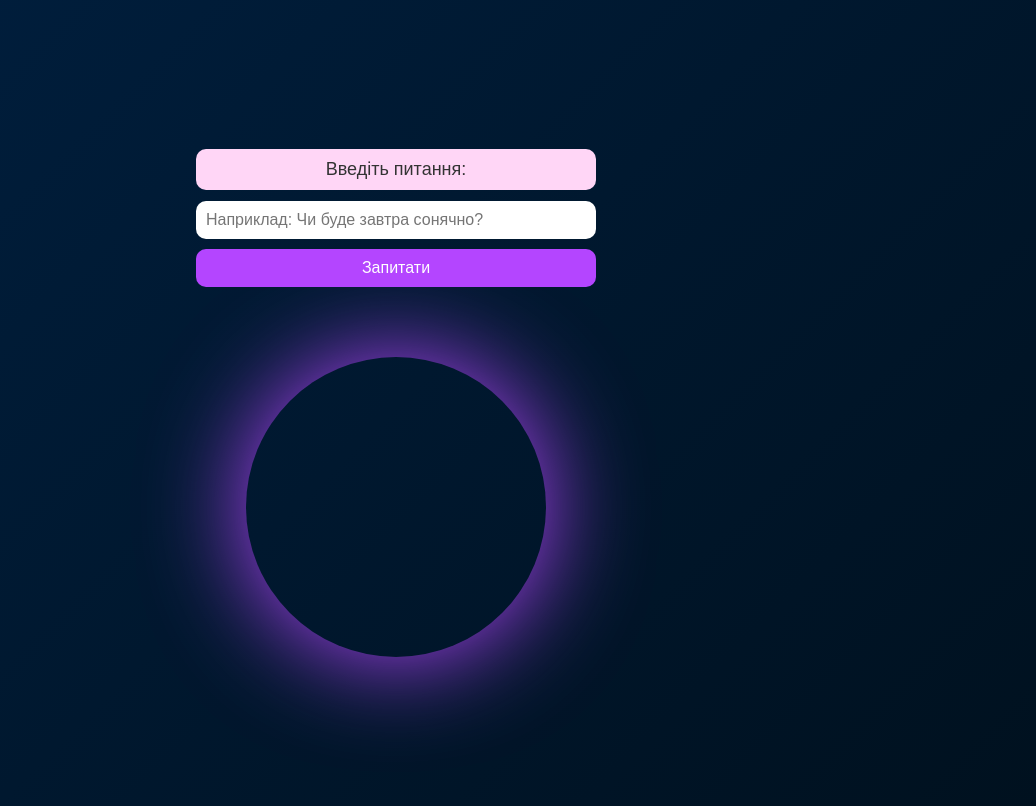
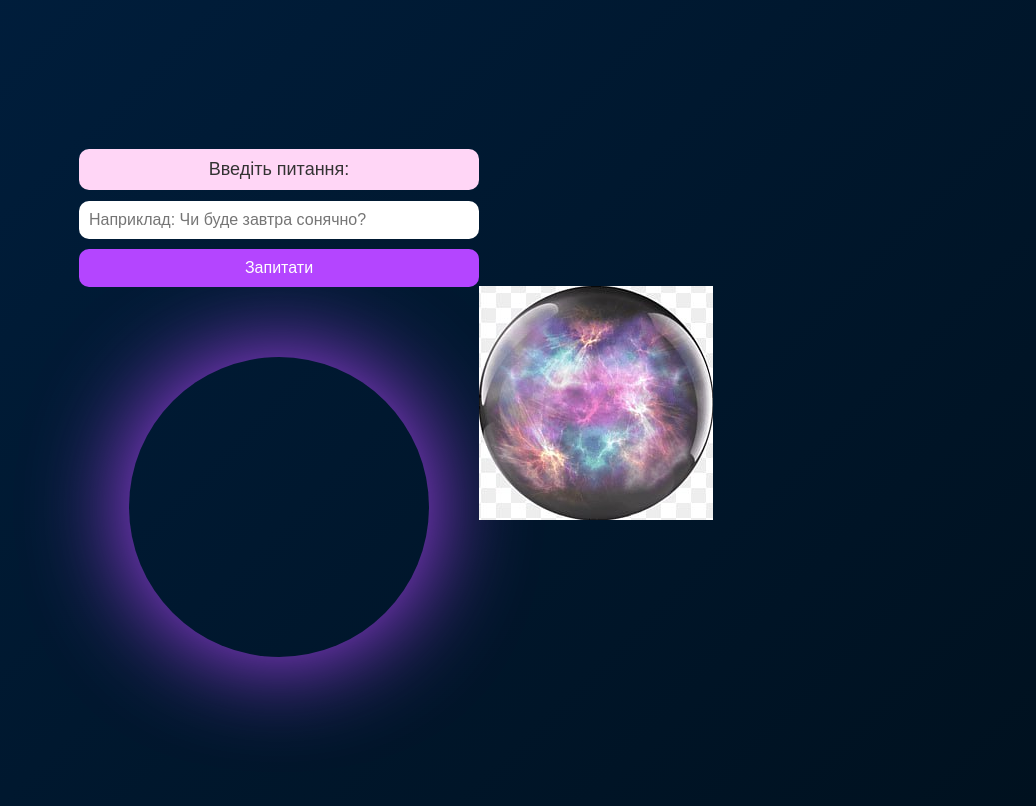
Before and after one commit to vlad123addd-dot/magic, a plain HTML site: page index.html in a window 1280 px wide. Shown: the whole page, without its empty margins (244-1280 px from the left). Drawn offline with Linux system fonts and the light colour scheme.

Commit message:
Update index.html

```diff
--- a/index.html
+++ b/index.html
@@ -8,5 +8,6 @@
 </head>
 <body>
     <script src="script.js"></script>
+    <img src="photo_2025-11-16_23-50-49.jpg">
 </body>
 </html>
```
